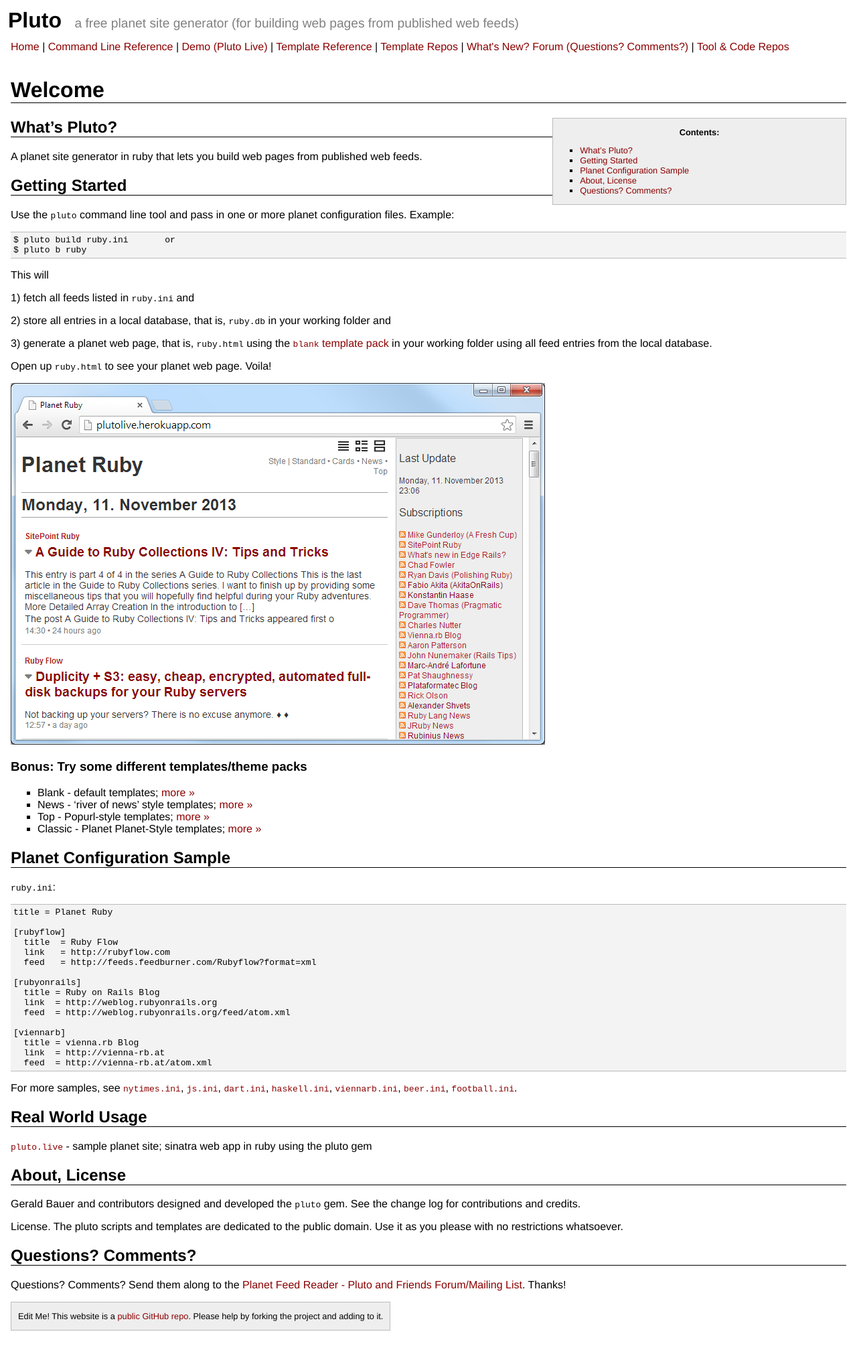
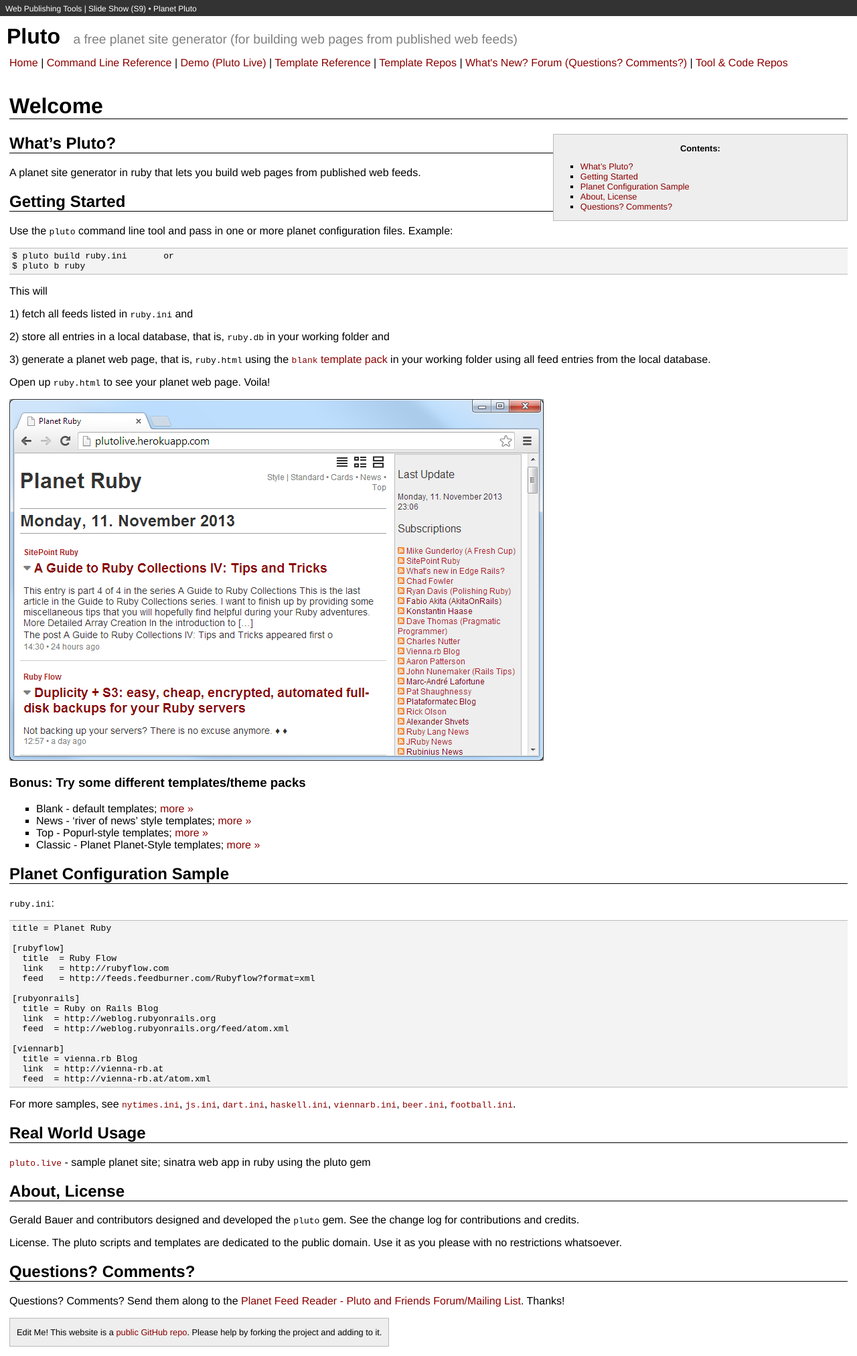
Before and after one commit to feedreader/website.old, a Jekyll site: the page built from index.md, in a window 1280 px wide. Shown: the whole page at 67% size. Built offline with Jekyll 4.4.1, drawn with Linux system fonts in a browser that asks for light colours; before the commit the page ends 2003 px from its top, so only the background shows below that.

Commit message:
add banner

```diff
--- /dev/null
+++ b/_includes/banner.html
@@ -0,0 +1,6 @@
+
+<div class='banner'>
+ Web Publishing Tools |
+   <a href='http://slideshow-s9.github.io'>Slide Show (S9)</a>   &bull;
+   <a href='http://feedreader.github.io'>Planet Pluto</a>
+</div>
--- a/_layouts/default.html
+++ b/_layouts/default.html
@@ -7,7 +7,12 @@
    <link rel="icon"       href="i/favicon.png"   type="image/png">
 
 </head>
-<body>
+<body  style='margin: 0;'>
+
+  {% include banner.html %}
+
+<!-- wrap in container -->
+<div style='margin: 6px;'>
 
   <div id="header">
     <span class='big'>Pluto</span>
@@ -35,5 +40,6 @@
       {% include editme.html %}
     </div>
 
+</div>
 </body>
 </html>
--- a/css/pluto.css
+++ b/css/pluto.css
@@ -120,3 +120,19 @@
    background-color: #eeeeee;
    font-size: 80%;
 }
+
+
+.banner {
+  color: white;
+  background-color: #333333;
+  font-size: 12px;
+  padding: 6px 6px 4px 8px;
+  margin: 0 0 8px 0; }
+
+  .banner a,
+  .banner a:visited {
+    text-decoration: none;
+    color: white;
+    background-color: #333333; }
+    .banner a:hover {
+      text-decoration: underline; }
```
